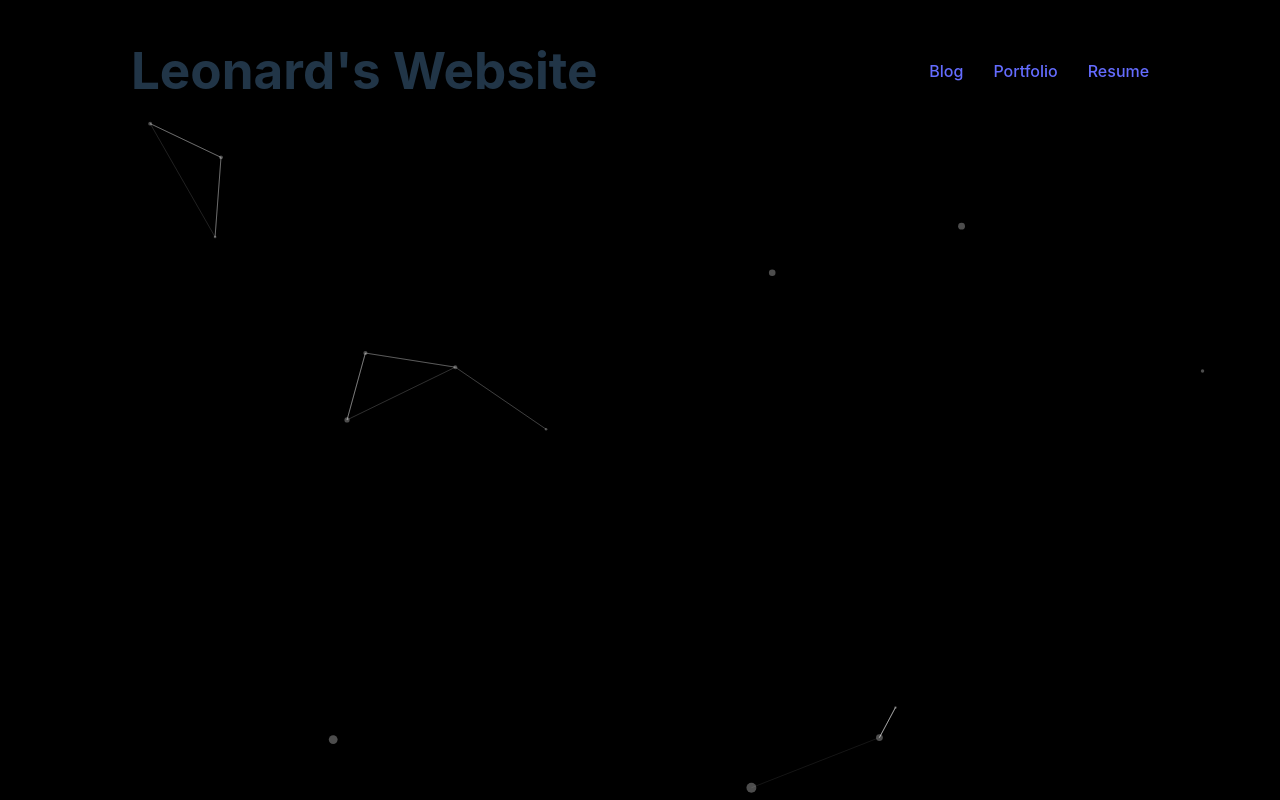
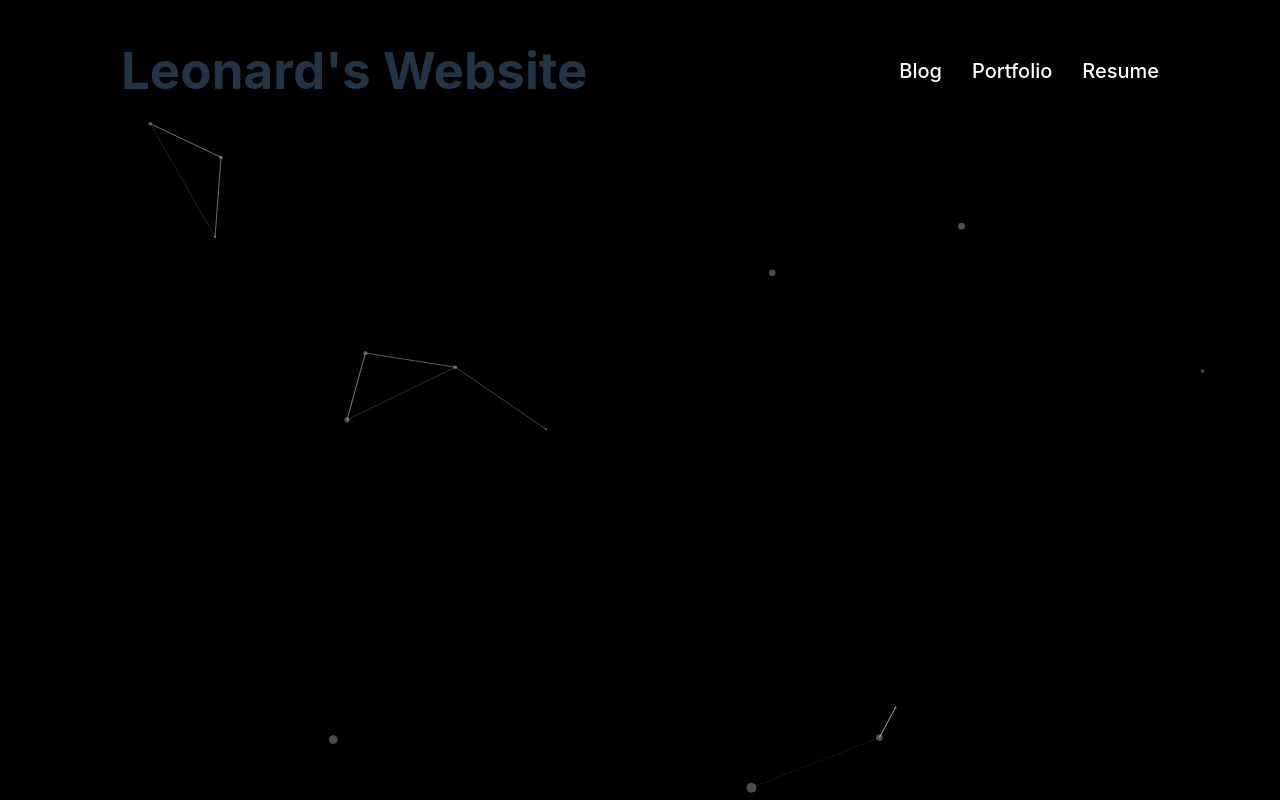
Before and after one commit to LeonardHolter/portfolio_v1, a React (Vite) app: page / in a window 1280 px wide. Built offline with nearby package versions, Linux system fonts and the light colour scheme.

Commit message:
updating

```diff
--- a/src/App.css
+++ b/src/App.css
@@ -5,6 +5,12 @@
   justify-content: space-around;
   width: 100%;
 }
+
+ul li a {
+  color: white;
+  font-size: 20px;
+}
+
 
 ul {
   display: flex;
```
